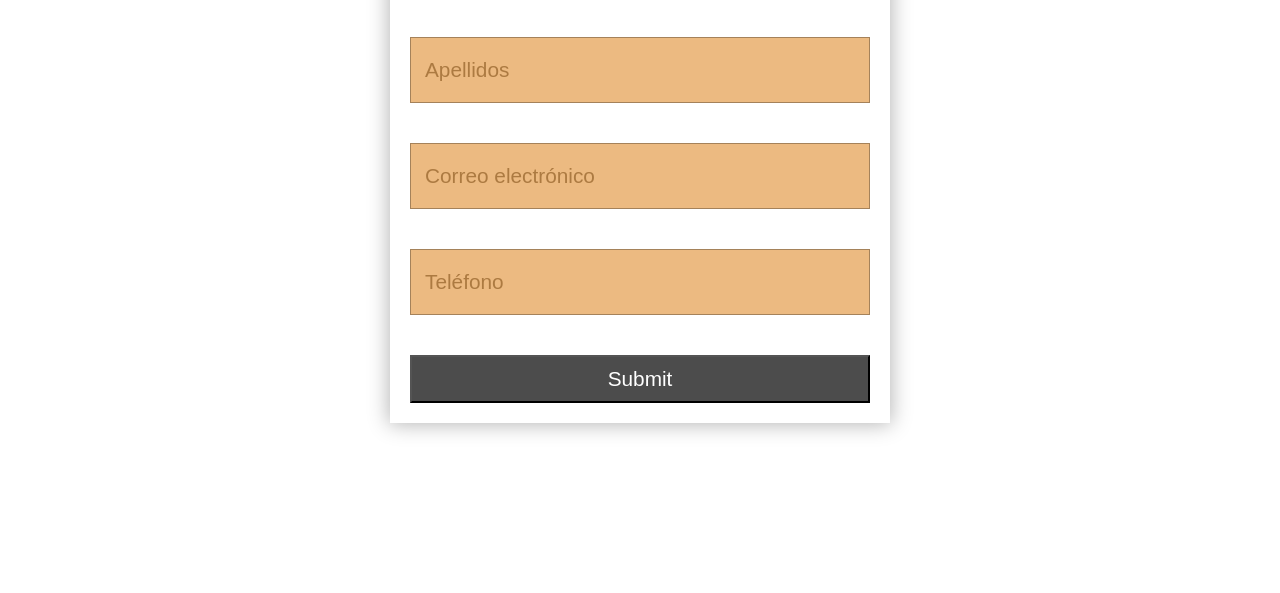
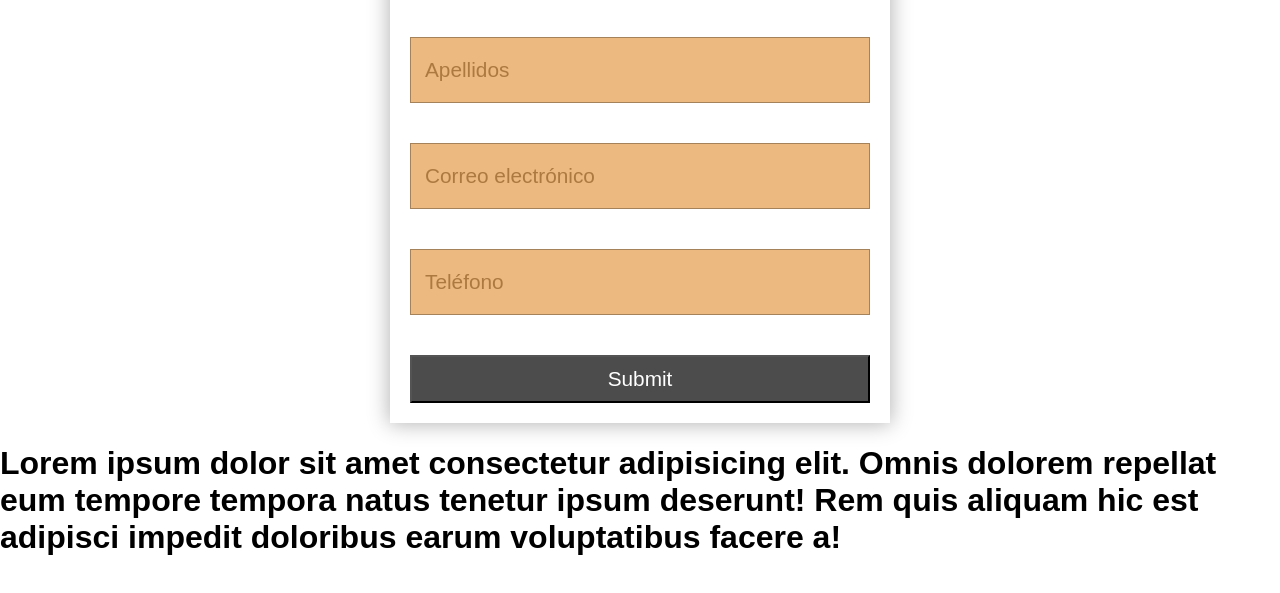
Before and after one commit to mmrk2/primerospasos, a plain HTML site: page index.html in a window 1280 px wide. Shown: the part 177-770 px from the top of the page. Drawn offline with Linux system fonts and the light colour scheme.

Commit message:
se agrega un parrafo

```diff
--- a/index.html
+++ b/index.html
@@ -27,6 +27,9 @@
 
 
     </form>
+
+    <h1>Lorem ipsum dolor sit amet consectetur adipisicing elit. Omnis dolorem repellat eum tempore tempora natus tenetur ipsum deserunt!
+        Rem quis aliquam hic est adipisci impedit doloribus earum voluptatibus facere a!</h1>
     <script src="form.js"></script>
 
 </body>
```
